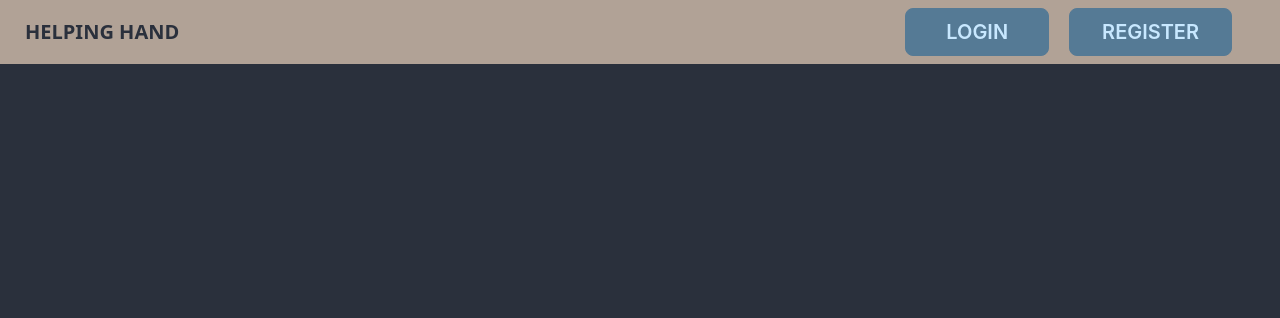
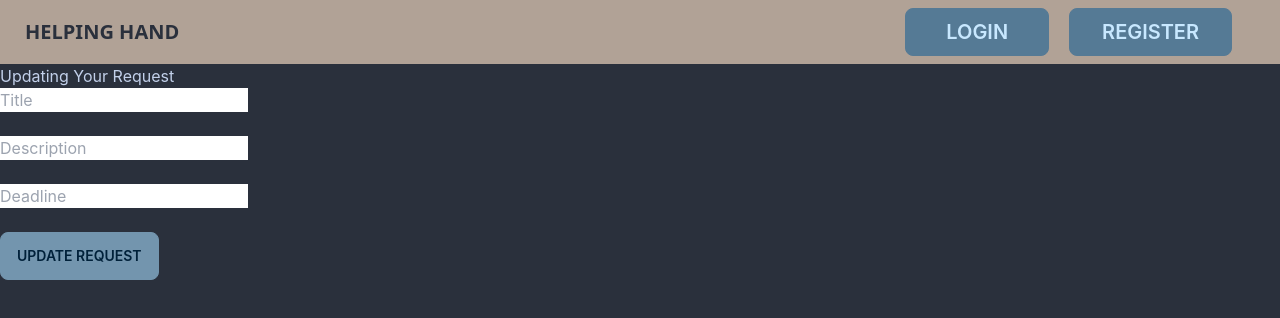
Before and after one commit to 220919-WVA-JavaReact/Richard-And-The-Richettes-Helping-Hand-UI, a React (Create React App) app in the folder helping-hand/: page /client/undefined/request/undefined/update-request in a window 1280 px wide. Shown: the top 318 px of the page. Built offline with nearby package versions, Linux system fonts and the light colour scheme.

Commit message:
update-req

```diff
--- a/helping-hand/src/App.tsx
+++ b/helping-hand/src/App.tsx
@@ -19,6 +19,7 @@ import ClientRegister from "./components/client-register/client-register";
 import ClientLogin from "./components/client-login/client-login";
 import ClientView from './components/client-view/client-view';
 import HelperViewRequests from './components/helper-view/helper-view';
+import UpdateRequest from "./components/create-request/update-request";
 
 function App() {
   const [loggedInHelper, setloggedInHelper] = useState<Helper>();
@@ -42,6 +43,7 @@ function App() {
       <Route path={`/client/${loggedInClient?.id}/requests`} element={<ClientView loggedInClient={loggedInClient} />}></Route>
       <Route path={`/helper/${loggedInHelper?.id}`} element={<CreateBid currentBid={currentBid} setCurrentBid={setCurrentBid} loggedInHelper={loggedInHelper} currentRequest={currentRequest}/>}></Route>
       <Route path={`/helper/${loggedInHelper?.id}/bid/${currentBid?.id}`} element={<UpdateAmount currentBid={currentBid} setCurrentBid={setCurrentBid} loggedInHelper={loggedInHelper} currentRequest={currentRequest}/>}></Route>
+      <Route path={`/client/${loggedInClient?.id}/request/${currentRequest?.id}/update-request`} element={<UpdateRequest loggedInClient={loggedInClient} currentRequest={currentRequest} setCurrentRequest={setCurrentRequest} />}></Route>
       {/* <Route path="/bids" element={<UpdateStatus currentBid={currentBid} setCurrentBid={setCurrentBid} loggedInClient={loggedInClient} currentRequest={currentRequest}/>}></Route> */}
       </Routes>
       <div className="modal" id="my-modal-6">
--- /dev/null
+++ b/helping-hand/src/components/create-request/update-request.tsx
@@ -0,0 +1,80 @@
+import React, { SyntheticEvent, useState } from "react";
+import { useNavigate } from "react-router-dom";
+import { Bid } from "../../models/bid";
+import { Request } from "../../models/request";
+import { Helper } from "../../models/helper";
+import { Client } from "../../models/client";
+
+
+interface IUpdateRequest {
+    currentRequest: Request | undefined;
+    loggedInClient: Client | undefined;
+    setCurrentRequest: (nextRequest: Request) => void;
+}
+
+function UpdateRequest(props: IUpdateRequest){
+    const requestId = props.currentRequest?.id;
+    const clientId = props.currentRequest?.clientId;
+    const [title, setTitle] = useState('');
+    const [description, setDescription] = useState('');
+    const [deadline, setDeadline] = useState('');
+    const [availability, setAvailability] = useState('');
+    const navigate = useNavigate();
+    const [errorMessage, setErrorMessage] = useState("");
+    const updateRequest = (e: SyntheticEvent) => {
+        setTitle((e.target as HTMLInputElement).value);
+        setDescription((e.target as HTMLInputElement).value);
+        setDeadline((e.target as HTMLInputElement).value);
+    };
+
+    async function clientUpdateRequest(e: SyntheticEvent){
+        e.preventDefault();
+        try{
+            let req = await fetch(`http://localhost:8080/${clientId}/update`, {
+                method: 'PUT',
+                headers: {
+                    'Content-Type': 'application/json',
+                },
+                body: JSON.stringify({
+                    clientId,
+                    requestId,
+                    title,
+                    description,
+                    deadline,
+                    availability
+                }),
+            });
+            console.log(req);
+
+            if (req.status != 201) {
+                console.log(req);
+                console.log(req.status)
+                console.log('could not connect')
+            } else {
+                const result = await req.json();
+                return navigate(`/client/${clientId}`)
+            }
+        } catch (err) {
+            console.log('Error communicating with backend')
+        }
+    }
+
+    return (
+        <div>
+            <p>Updating Your Request</p>
+
+            <input className="text-black" placeholder="Title" type="amount" onChange={updateRequest} /><br/><br/>
+            <input className="text-black" placeholder="Description" type="amount" onChange={updateRequest} /><br/><br/>
+            <input className="text-black" placeholder="Deadline" type="amount" onChange={updateRequest} /><br/><br/>
+            <label className="btn btn-secondary" onClick={clientUpdateRequest}>Update Request</label><br/><br/>
+            {/* <label for="What is your choice?">
+                <select name="choice" id="selection">
+                    <option value ="available">OPEN</option>
+                    <option value="closed">CLOSED</option>
+                </select>
+            </label>  */}
+        </div>
+    )
+}
+
+export default UpdateRequest;
```
